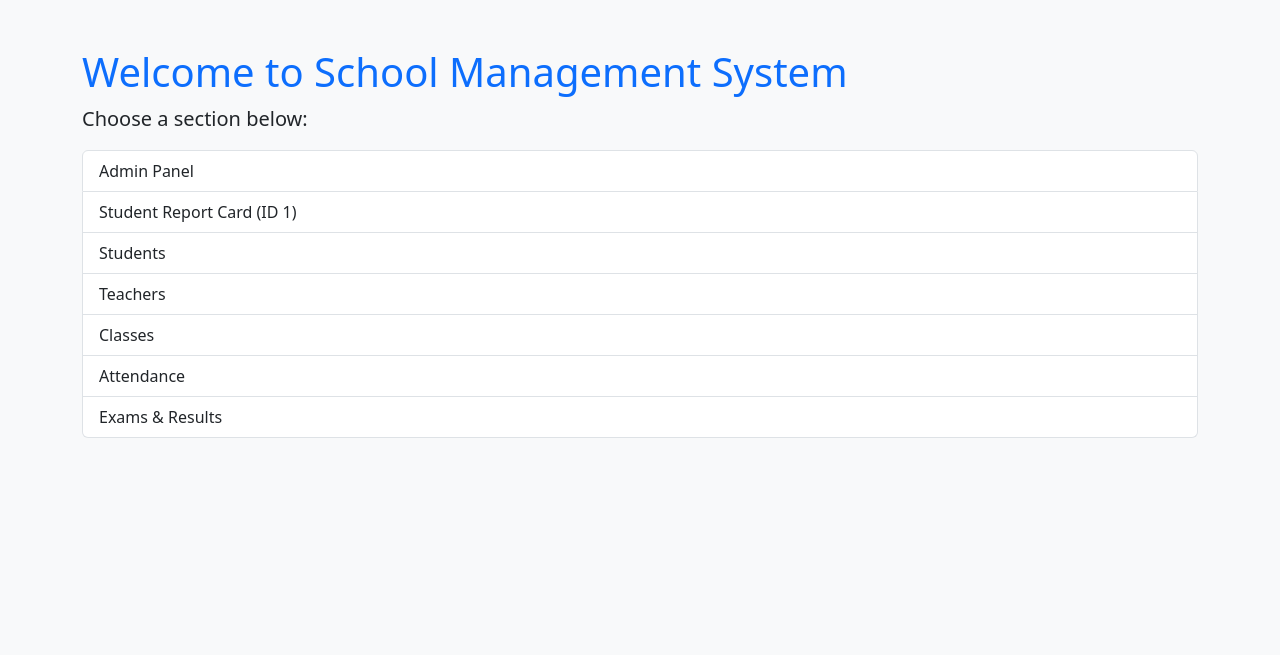
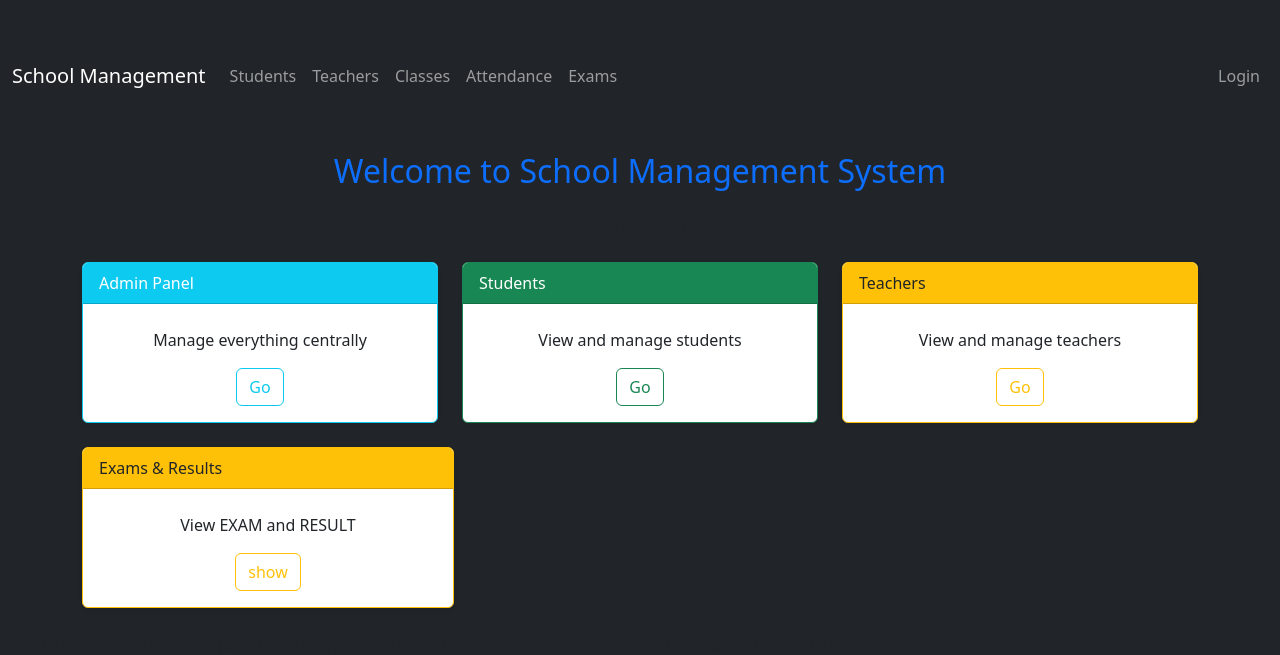
Before and after one commit to Saumya8805/sclmanagement, a Django app: page / in a window 1280 px wide. Shown: the top 655 px of the page. Run offline with Django 5.2, Linux system fonts and the light colour scheme.

Commit message:
Add registration forms and templates for students and teachers

```diff
--- a/core/templates/home.html
+++ b/core/templates/home.html
@@ -1,24 +1,72 @@
+
 <!DOCTYPE html>
 <html>
 <head>
     <title>School Management System</title>
     <link rel="stylesheet" href="https://cdn.jsdelivr.net/npm/bootstrap@5.3.0/dist/css/bootstrap.min.css">
 </head>
-<body class="bg-light">
+<body class="bg-dark">
 <div class="container mt-5">
-    <h1 class="text-primary">Welcome to School Management System</h1>
-    <p class="lead">Choose a section below:</p>
 
 
-<div class="list-group">
-    <a href="/admin/" class="list-group-item list-group-item-action">Admin Panel</a>
-    <a href="/report/1/" class="list-group-item list-group-item-action">Student Report Card (ID 1)</a>
-    <a href="/students/" class="list-group-item list-group-item-action">Students</a>
-    <a href="/teachers/" class="list-group-item list-group-item-action">Teachers</a>
-    <a href="/classes/" class="list-group-item list-group-item-action">Classes</a>
-    <a href="/attendance/" class="list-group-item list-group-item-action">Attendance</a>
-    <a href="/exams/" class="list-group-item list-group-item-action">Exams & Results</a>
 </div>
+
+
+
+
+
+{% include 'navbar.html' %}
+<div class="container mt-5">
+    <h2 class="text-primary text-center mb-4">Welcome to School Management System</h2>
+    <p class="text-center">Choose a section below:</p>
+
+    <div class="row mt-4">
+        <div class="col-md-4">
+            <div class="card shadow-sm border-info mb-4">
+                <div class="card-header bg-info text-white">Admin Panel</div>
+                <div class="card-body text-center">
+                    <i class="bi bi-gear-fill" style="font-size:2rem;"></i>
+                    <p class="mt-2">Manage everything centrally</p>
+                    <a href="/admin/" class="btn btn-outline-info">Go</a>
+                </div>
+            </div>
+        </div>
+
+        <div class="col-md-4">
+            <div class="card shadow-sm border-success mb-4">
+                <div class="card-header bg-success text-white">Students</div>
+                <div class="card-body text-center">
+                    <i class="bi bi-people-fill" style="font-size:2rem;"></i>
+                    <p class="mt-2">View and manage students</p>
+                    <a href="/students/" class="btn btn-outline-success">Go</a>
+                </div>
+            </div>
+        </div>
+
+        <div class="col-md-4">
+            <div class="card shadow-sm border-warning mb-4">
+                <div class="card-header bg-warning text-dark">Teachers</div>
+                <div class="card-body text-center">
+                    <i class="bi bi-person-badge-fill" style="font-size:2rem;"></i>
+                    <p class="mt-2">View and manage teachers</p>
+                    <a href="/teachers/" class="btn btn-outline-warning">Go</a>
+                </div>
+            </div>
+        </div>
+    </div>
+       <div class="col-md-4">
+            <div class="card shadow-sm border-warning mb-4">
+                <div class="card-header bg-warning text-dark"> Exams & Results</div>
+                <div class="card-body text-center">
+                    <i class="bi bi-person-badge-fill" style="font-size:2rem;"></i>
+                    <p class="mt-2">View EXAM and RESULT</p>
+                   <a href="/exams/" class="btn btn-outline-warning">show</a>
+                </div>
+            </div>
+        </div>
+    </div> Baba to night small charges gold, it's so playing to sitting, quisite ships in a gate, bag luck, maybe lick hotical to some mic mere,
+
+
 
 </div>
 </body>
--- /dev/null
+++ b/core/templates/navbar.html
@@ -0,0 +1,22 @@
+<nav class="navbar navbar-expand-lg navbar-dark bg-dark">
+  <div class="container-fluid">
+    <a class="navbar-brand" href="/">School Management</a>
+    <div class="collapse navbar-collapse">
+      <ul class="navbar-nav me-auto">
+        <li class="nav-item"><a class="nav-link" href="/students/">Students</a></li>
+        <li class="nav-item"><a class="nav-link" href="/teachers/">Teachers</a></li>
+        <li class="nav-item"><a class="nav-link" href="/classes/">Classes</a></li>
+        <li class="nav-item"><a class="nav-link" href="/attendance/">Attendance</a></li>
+        <li class="nav-item"><a class="nav-link" href="/exams/">Exams</a></li>
+      </ul>
+      <ul class="navbar-nav">
+        {% if user.is_authenticated %}
+          <li class="nav-item"><a class="nav-link" href="/dashboard/">Dashboard</a></li>
+          <li class="nav-item"><a class="nav-link" href="/logout/">Logout</a></li>
+        {% else %}
+          <li class="nav-item"><a class="nav-link" href="/login/">Login</a></li>
+        {% endif %}
+      </ul>
+    </div>
+  </div>
+</nav>
--- a/core/urls.py
+++ b/core/urls.py
@@ -12,6 +12,14 @@ urlpatterns = [
     path('attendance/', views.attendance, name='attendance'),
     path('exams/', views.exams, name='exams'),
     path('dashboard/', views.dashboard, name='dashboard'),
+    path('logout/', views.user_logout, name='logout'),
+
+    path('student-register/', views.student_register, name='student_register'),
+    path('teacher-register/', views.teacher_register, name='teacher_register'),
+    path('student-profile/', views.student_profile, name='student_profile'),
+    path('teacher-profile/', views.teacher_profile, name='teacher_profile'),
+
+
 
 
 ]
--- a/core/views.py
+++ b/core/views.py
@@ -4,6 +4,7 @@ from .models import Exam, Result
 from django.contrib.auth import authenticate, login
 from django.http import HttpResponse
 from django.contrib.auth.decorators import login_required
+from django.contrib.auth import logout
 
 
 # Create your views here.
@@ -63,18 +64,34 @@ def teachers(request):
 
 
 #### push the classroom data
+
+@login_required
 def classes(request):
-    classes_list = ClassRoom.objects.all()
+    user = request.user
+    if hasattr(user, 'teacherprofile'):
+        # Teacher sees only their classes
+        classes_list = ClassRoom.objects.filter(teacher=user.teacherprofile)
+    else:
+        # Admin sees all classes
+        classes_list = ClassRoom.objects.all()
     return render(request, 'classes.html', {'classes': classes_list})
 
 
+### to store attendance of childerns
+@login_required
+def attendance(request):
+    user = request.user
+    if hasattr(user, 'studentprofile'):
+        # Student sees only their own attendance
+        attendance_list = Attendance.objects.filter(student=user.studentprofile)
+    elif hasattr(user, 'teacherprofile'):
+        # Teacher sees attendance for their classes
+        attendance_list = Attendance.objects.filter(student__class_room__teacher=user.teacherprofile)
+    else:
+        # Admin sees all
+        attendance_list = Attendance.objects.all()
+    return render(request, 'attendance.html', {'attendance': attendance_list})
 
-
-
-### to store attendance of childerns
-def attendance(request):
-    attendance_list = Attendance.objects.all().order_by('-date')
-    return render(request, 'attendance.html', {'attendance': attendance_list})
 
 
 
@@ -89,5 +106,113 @@ def exams(request):
 
 
 
-def report_card(request):
-    return HttpResponse('Report card section')
+def user_logout(request):
+    logout(request)
+    return redirect('login')
+
+
+
+
+
+
+
+
+@login_required
+def report_card(request, student_id):
+    user = request.user
+    student = get_object_or_404(Student, id=student_id)
+
+    # Restrict: student can only view their own report
+    if hasattr(user, 'studentprofile') and student.id != user.studentprofile.id:
+        return HttpResponse("Unauthorized", status=403)
+
+    results = Result.objects.filter(student=student)
+    return render(request, 'report_card.html', {
+        'student': student,
+        'results': results
+    })
+
+
+
+
+from django.contrib.auth.models import User
+from .forms import StudentRegistrationForm, TeacherRegistrationForm
+
+
+
+
+from django.shortcuts import render, redirect
+from django.contrib.auth.models import User
+from django.contrib.auth import login
+from .forms import StudentRegistrationForm
+
+def student_register(request):
+    if request.method == "POST":
+        form = StudentRegistrationForm(request.POST)
+        if form.is_valid():
+            user = User.objects.create_user(
+                username=form.cleaned_data['username'],
+                password=form.cleaned_data['password']
+            )
+            student = form.save(commit=False)
+            student.user = user
+            student.save()
+
+            # Auto login
+            login(request, user)
+            return redirect('dashboard')
+    else:
+        form = StudentRegistrationForm()
+    return render(request, 'student_register.html', {'form': form})
+
+
+
+def teacher_register(request):
+    if request.method == "POST":
+        form = TeacherRegistrationForm(request.POST)
+        if form.is_valid():
+            user = User.objects.create_user(
+                username=form.cleaned_data['username'],
+                email=form.cleaned_data['email'],
+                password=form.cleaned_data['password']
+            )
+            teacher = form.save(commit=False)
+            teacher.user = user
+            teacher.save()
+            return redirect('login')
+    else:
+        form = TeacherRegistrationForm()
+    return render(request, 'teacher_register.html', {'form': form})
+
+
+
+from django.contrib.auth.decorators import login_required
+from .forms import StudentRegistrationForm, TeacherRegistrationForm
+
+@login_required
+def student_profile(request):
+    if not hasattr(request.user, 'studentprofile'):
+        return HttpResponse("This account is not linked to a student profile.", status=403)
+
+    student = request.user.studentprofile
+    if request.method == "POST":
+        form = StudentRegistrationForm(request.POST, instance=student)
+        if form.is_valid():
+            form.save()
+            return redirect('dashboard')
+    else:
+        form = StudentRegistrationForm(instance=student)
+    return render(request, 'student_profile.html', {'form': form})
+
+
+@login_required
+def teacher_profile(request):
+    teacher = request.user.teacherprofile
+    if request.method == "POST":
+        form = TeacherRegistrationForm(request.POST, instance=teacher)
+        if form.is_valid():
+            form.save()
+            return redirect('dashboard')
+    else:
+        form = TeacherRegistrationForm(instance=teacher)
+    return render(request, 'teacher_profile.html', {'form': form})
```
Also changed, not shown: core/forms.py (added, +50 -0 lines), core/templates/admin_dashboard.html (+38 -5 lines), core/templates/student_dashboard.html (+24 -4 lines), core/templates/student_profile.html (added, +9 -0 lines), core/templates/student_register.html (added, +18 -0 lines), core/templates/teacher_dashboard.html (+25 -4 lines), core/templates/teacher_profile.html (added, +9 -0 lines), core/templates/teacher_register.html (added, +25 -0 lines), db.sqlite3.
